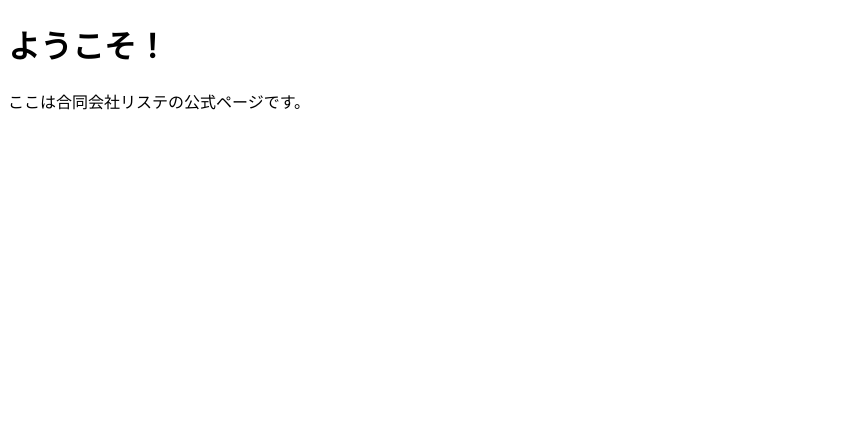
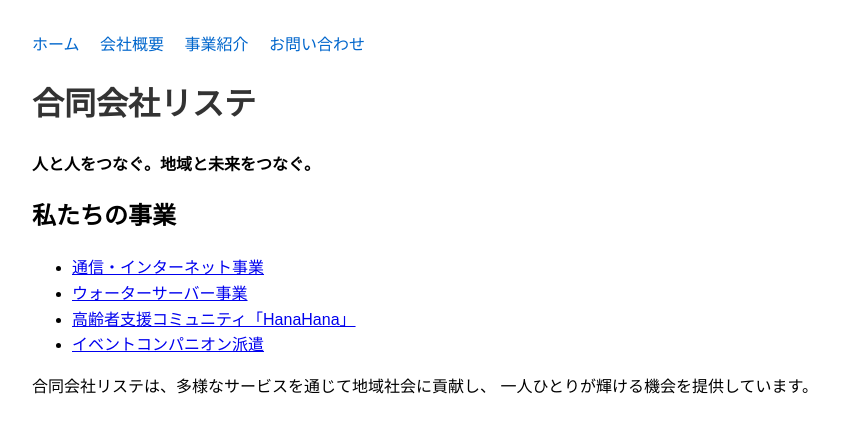
Before and after one commit to lccliste/lccliste.github.io, a plain HTML site: page index.html in a window 1280 px wide. Shown: the whole page, without its empty margins (0-861 px from the left). Drawn offline with Linux system fonts and the light colour scheme.

Commit message:
Update index.html

```diff
--- a/index.html
+++ b/index.html
@@ -2,12 +2,38 @@
 <html lang="ja">
 <head>
   <meta charset="UTF-8">
+  <meta name="viewport" content="width=device-width, initial-scale=1.0">
   <meta name="google-site-verification" content="LxJxDe3ih3GbZ-eNEC-pav5EenHH0DN0MgW6KO4gRHs" />
-  <meta name="viewport" content="width=device-width, initial-scale=1.0">
-  <title>合同会社リステ</title>
+  <meta name="description" content="合同会社リステの公式サイト。通信事業、福祉支援、イベント人材、ウォーターサーバーなど多角的に展開。" />
+  <title>合同会社リステ | 公式ホームページ</title>
+  <style>
+    body { font-family: sans-serif; margin: 2em; line-height: 1.6; }
+    nav a { margin-right: 1em; text-decoration: none; color: #0066cc; }
+    h1 { color: #333; }
+  </style>
 </head>
 <body>
-  <h1>ようこそ！</h1>
-  <p>ここは合同会社リステの公式ページです。</p>
+
+  <nav>
+    <a href="index.html">ホーム</a>
+    <a href="company.html">会社概要</a>
+    <a href="business.html">事業紹介</a>
+    <a href="contact.html">お問い合わせ</a>
+  </nav>
+
+  <h1>合同会社リステ</h1>
+  <p><strong>人と人をつなぐ。地域と未来をつなぐ。</strong></p>
+
+  <h2>私たちの事業</h2>
+  <ul>
+    <li><a href="promotion.html">通信・インターネット事業</a></li>
+    <li><a href="water.html">ウォーターサーバー事業</a></li>
+    <li><a href="hanahana.html">高齢者支援コミュニティ「HanaHana」</a></li>
+    <li><a href="event.html">イベントコンパニオン派遣</a></li>
+  </ul>
+
+  <p>合同会社リステは、多様なサービスを通じて地域社会に貢献し、
+  一人ひとりが輝ける機会を提供しています。</p>
+
 </body>
 </html>
```
